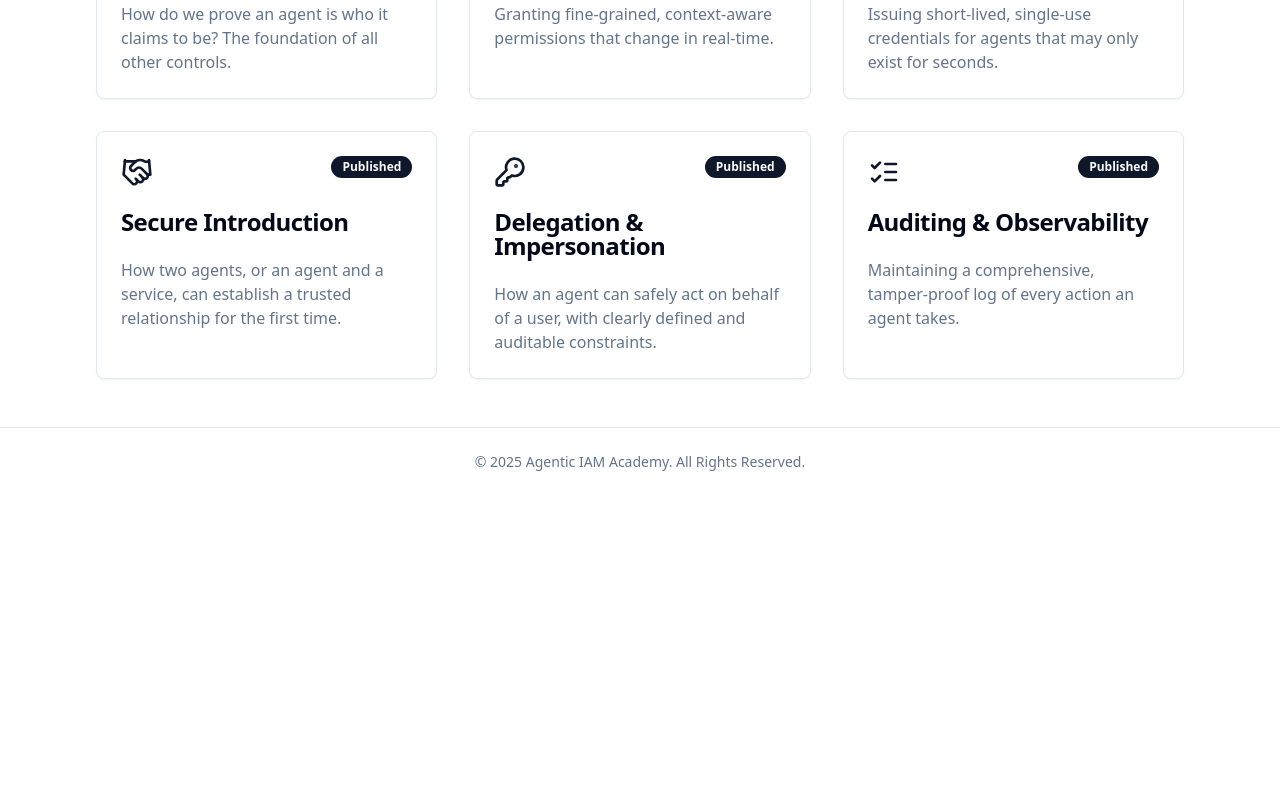
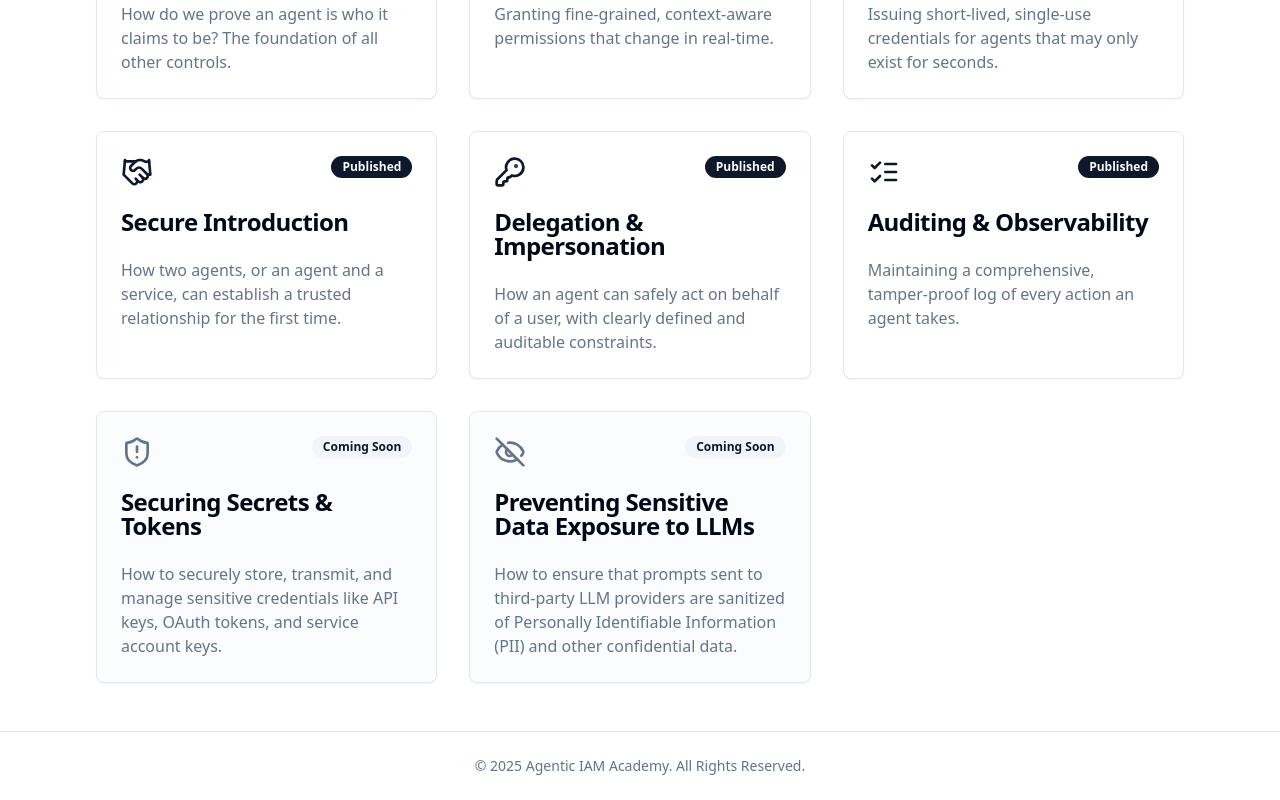
Before and after one commit to ayshsandu/agentic-iam-academy, a React (Vite) app: page /iam-challenges in a window 1280 px wide. Shown: the part 398-1198 px from the top of the page. Before the commit the page ends 894 px from the top, so only its background shows below. Built offline with nearby package versions, Linux system fonts and the light colour scheme.

Commit message:
Add new IAM challenges
Added "Securing secrets and tokens" and "Not sharing sensitive information with LLMs" to the IAM challenges.

```diff
--- a/src/pages/IamChallenges.tsx
+++ b/src/pages/IamChallenges.tsx
@@ -1,7 +1,6 @@
-
 import { Card, CardHeader, CardTitle, CardContent } from "@/components/ui/card";
 import { Badge } from "@/components/ui/badge";
-import { Fingerprint, LockKeyhole, Hourglass, Handshake, KeyRound, ListChecks } from "lucide-react";
+import { Fingerprint, LockKeyhole, Hourglass, Handshake, KeyRound, ListChecks, ShieldAlert, EyeOff } from "lucide-react";
 import { Link } from "react-router-dom";
 
 const challenges = [
@@ -46,6 +45,18 @@ const challenges = [
     icon: ListChecks,
     href: "/auditing-and-observability",
     status: "Published",
+  },
+  {
+    title: "Securing Secrets & Tokens",
+    description: "How to securely store, transmit, and manage sensitive credentials like API keys, OAuth tokens, and service account keys.",
+    icon: ShieldAlert,
+    status: "Coming Soon",
+  },
+  {
+    title: "Preventing Sensitive Data Exposure to LLMs",
+    description: "How to ensure that prompts sent to third-party LLM providers are sanitized of Personally Identifiable Information (PII) and other confidential data.",
+    icon: EyeOff,
+    status: "Coming Soon",
   },
 ];
 
```
